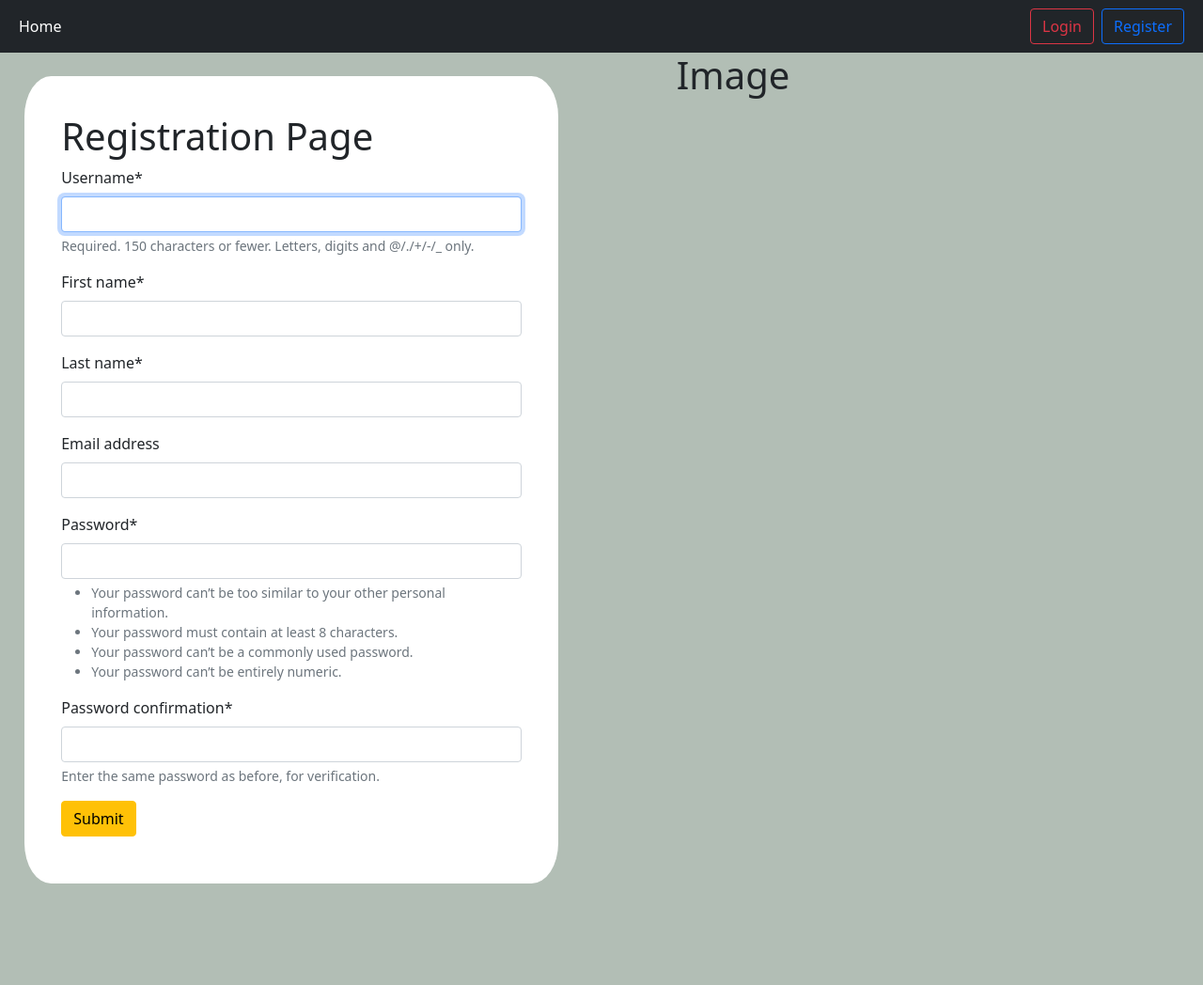
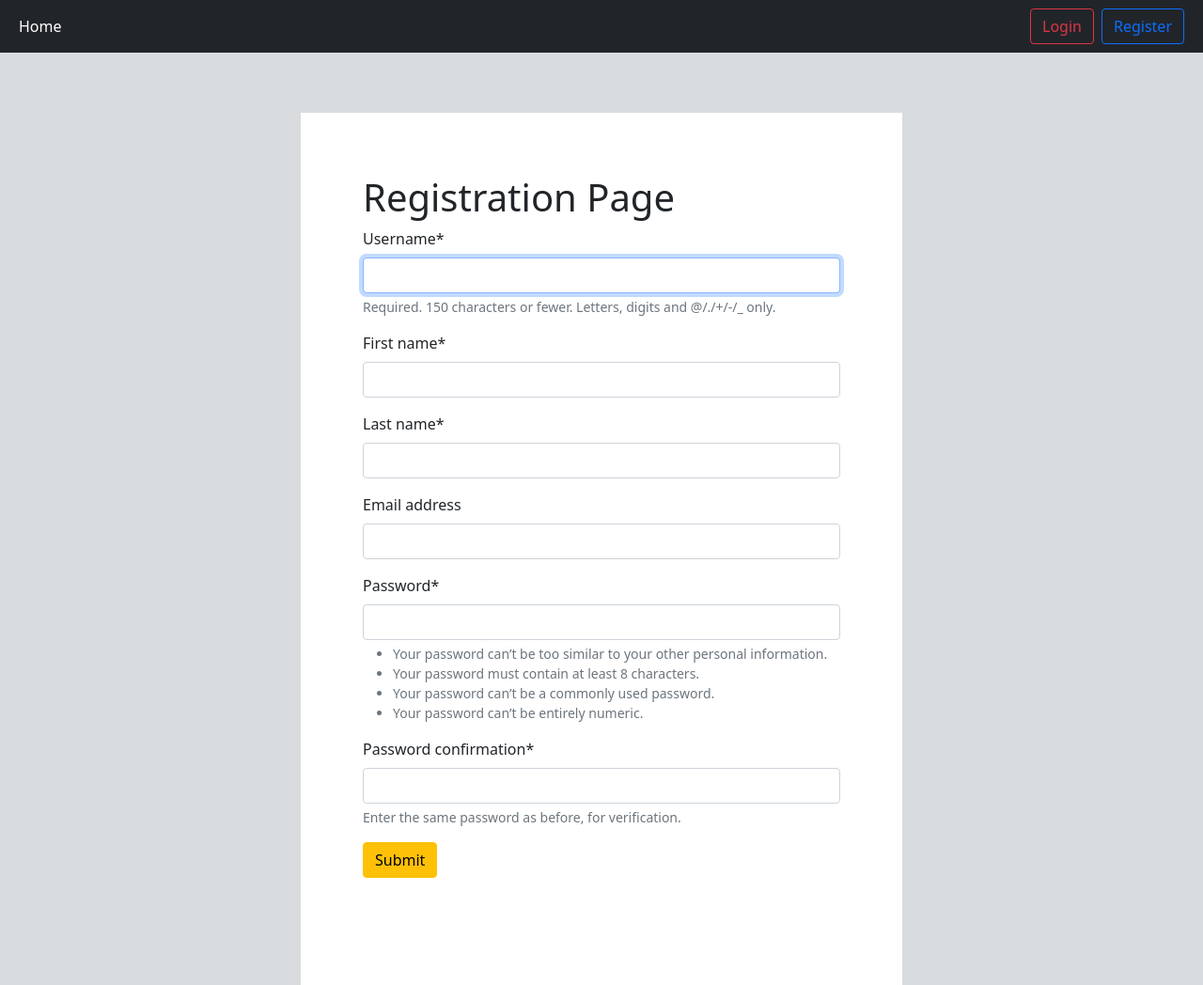
Before and after one commit to asifparvezmahim/Quiz_Project, a Django app: page /authorizaion/register/ in a window 1280 px wide. Shown: the whole page at 94% size. Before the commit the page ends 940 px from the top, so only its background shows below. Run offline with Django 4.2, Linux system fonts and the light colour scheme; some libraries are stand-ins or nearby versions.

Commit message:
16th commit

```diff
--- a/accounts/static/accounts/auth.css
+++ /dev/null
@@ -1,29 +0,0 @@
-.reg_container{
-    background-color: #B2BEB5;
-}
-
-.form{
-    border: 2px solid white;
-    border-radius: 5%;
-    margin-top: 2%;
-    padding-top: 3%;
-    padding-left: 3%;
-    padding-right: 3%;
-    background-color: white;
-    height: 50%;
-}
-
-.auth_container{
-    display: flex;
-    justify-content: space-around;
-    gap: 10%;
-    margin-left: 2%;
-}
-
-.form{
-    width: 50%;
-}
-
-.img{
-    width: 50%;
-}
--- /dev/null
+++ b/accounts/static/accounts/authstyle.css
@@ -0,0 +1,8 @@
+.form{
+    width: 50%;
+    border: 2px solid white;
+    background-color: white;
+    margin-top: 5%;
+    margin-left: 25%;
+    padding: 5%;
+}
--- a/accounts/templates/authentication.html
+++ b/accounts/templates/authentication.html
@@ -1,23 +1,16 @@
 {% extends 'base.html' %} {% load crispy_forms_tags %} {%load static%} <br />
 {%block script%}
-<link rel="stylesheet" href="{% static 'accounts/auth.css' %}" />
+<link rel="stylesheet" href="{% static 'accounts/authstyle.css' %}" />
 {%endblock%} {%block title%}
 <title>{{type}} Page</title>
 {%endblock%} {% block content %}
-<div class="reg_container">
-  <div class="auth_container">
-    <div class="form">
-      <form style="margin: auto" method="post">
-        <h1>{{type}} Page</h1>
-        {% csrf_token %} {{form | crispy}}
-        <button class="btn btn-warning mb-5">Submit</button>
-      </form>
-    </div>
 
-    <div class="img">
-      <h1>Image</h1>
-    </div>
-  </div>
+<div class="form">
+  <form style="margin: auto" method="post">
+    <h1>{{type}} Page</h1>
+    {% csrf_token %} {{form | crispy}}
+    <button class="btn btn-warning mb-5">Submit</button>
+  </form>
 </div>
 
 {% endblock %}
--- a/accounts/templates/profile.html
+++ b/accounts/templates/profile.html
@@ -3,7 +3,6 @@
 <link rel="stylesheet" href="{% static 'accounts/style.css' %}" />
 {%endblock%} {%block style%} {%endblock%} {%block content%}
 <div class="user_info">
-  <h2>Image</h2>
   <h4>Welcomee to Your Profile</h4>
   <h2>
     <span class="username"
--- a/accounts/views.py
+++ b/accounts/views.py
@@ -64,7 +64,7 @@ def activate(request, uid64, token):
     if user is not None and default_token_generator.check_token(user, token):
         user.is_active = True
         user.save()
-        return redirect("profile")
+        return redirect("user_login")
     else:
         return redirect("homepage")
 
--- a/quizes/templates/leaderboard.html
+++ b/quizes/templates/leaderboard.html
@@ -1,7 +1,7 @@
 {% extends "base.html" %} {%load static%} {%block script%}
 <link rel="stylesheet" href="{% static 'quizes/style.css' %}" />
 {%endblock%} {% block content %}
-<h4>Leaderboard</h4>
+<h4 class="text-center mb-3">Leaderboard</h4>
 <table class="table">
   <thead>
     <tr>
--- /dev/null
+++ b/quizes/templates/mark_email.html
@@ -0,0 +1,4 @@
+Report Card <br />
+Hi, Dear {{user}} <br />
+Your Marks of Quiz {{quiz_name}} is {{score}} out of {{fullMarks}} <br />
+Parcent of Marks : {{percent}}
```
Also changed, not shown: quizes/views.py (+24 -4 lines), db.sqlite3.
